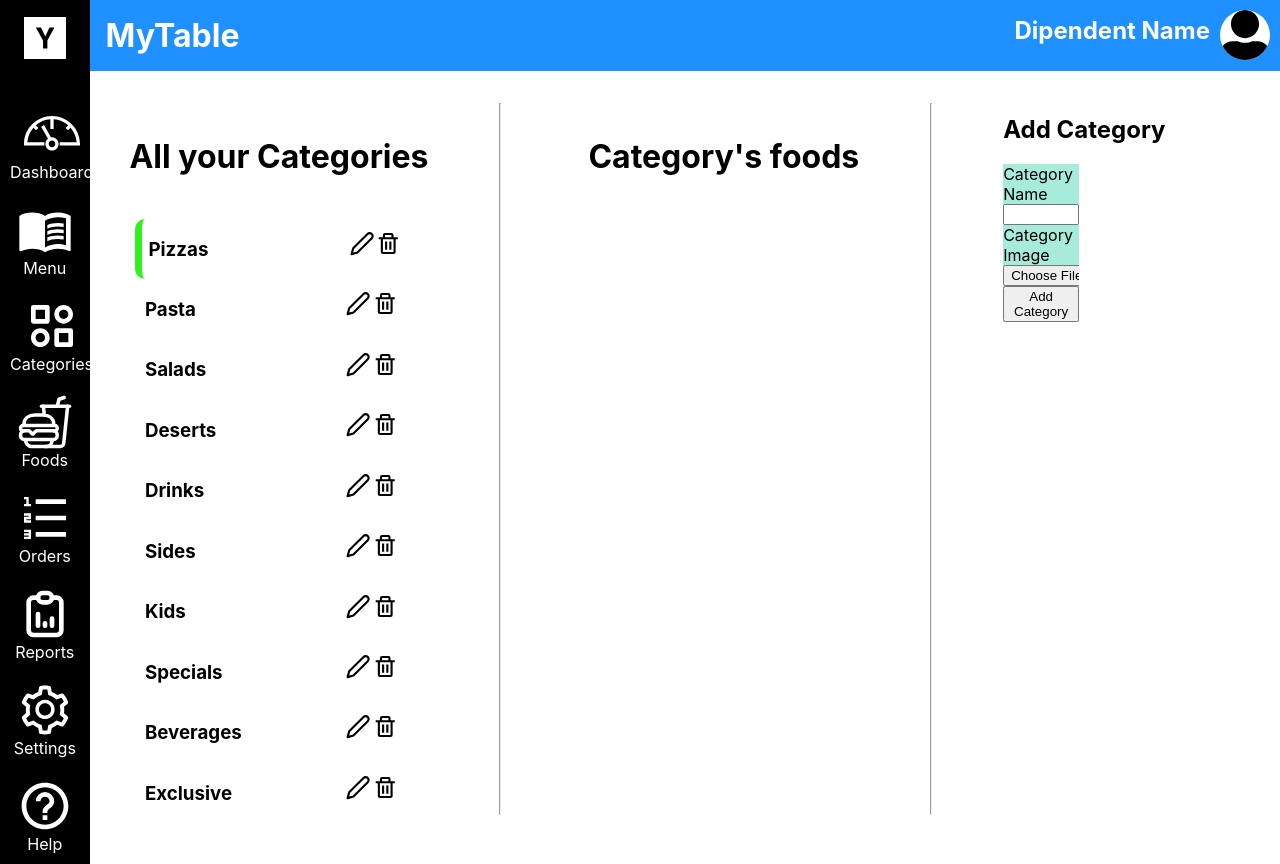
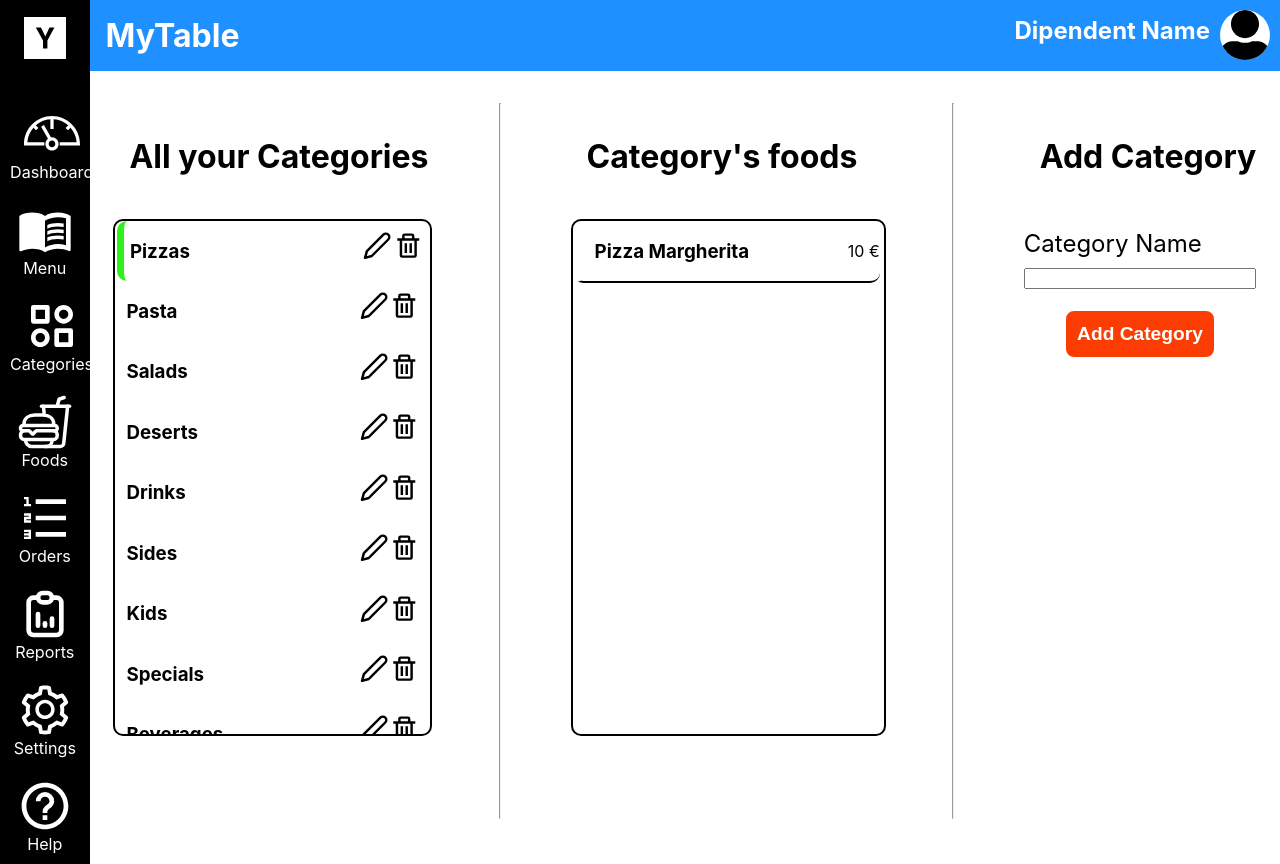
Before and after one commit to MatteoPossamai/MyTable, a React (Create React App) app in the folder dashboard_frontend/: page /dashboard/1 in a window 1280 px wide. Both pictures are taken after a click on the element "Categories". Built offline with nearby package versions, Linux system fonts and the light colour scheme.

Commit message:
added style, and completed the category space

```diff
--- a/dashboard_frontend/src/App.css
+++ b/dashboard_frontend/src/App.css
@@ -162,14 +162,6 @@ p{
   top: 0;
 }
 
-.addCategoryForm{
-  display: flex;
-  flex-direction: column;
-  width: 30%;
-  background-color: var(--acqua);
-  top: 0;
-}
-
 .categories{
   display: flex;
   flex-direction: row;
@@ -187,16 +179,16 @@ p{
 .category{
   display: flex;
   flex-direction: row;
-  width: 80%;
+  width: 93%;
   margin: auto;
   padding: 0 2% 0 2%;
   position: relative;
-  transition: .5s;
   border-radius: 10px;
 }
 
 .category:hover{
-  background-color: var(--blue);
+  background-color: rgba(0, 0, 0, 0.1);
+  cursor: pointer;
 }
 
 .categories aside{
@@ -210,10 +202,6 @@ p{
   right: 0;
 }
 
-.active{
-  border-left: var(--green) 7px solid;
-}
-
 .icon2{
   height: 3rem;
   width: 3rem;
@@ -225,4 +213,101 @@ p{
   fill: var(--orange);
 }
 
+.all-categories{
+  width: 100%;
+  margin: auto;
+  border: 2px var(--black) solid;
+  border-radius: 10px;
+  min-height: 70%;
+  max-height: 70%;
+  overflow-y: auto;
+}
+
+.item{
+  width: 300px;
+  max-width: 300px;
+  border-radius: 10px;
+  padding: 0;
+  margin: 0;
+  border-bottom: 2px solid var(--black);
+  position: relative;
+  border-left: transparent 7px solid;
+}
+
+.active{
+  border-left: var(--green) 7px solid;
+}
+
+.topItem{
+  display: flex;
+  flex-direction: row;
+  align-items: center;
+  margin-left: 15px;
+}
+
+.item:hover{
+  background-color: rgba(0, 0, 0, 0.1);
+  cursor: pointer;
+}
+
+.priceTag{
+  position: absolute;
+  right: 0;
+}
+
+.invisible{
+  display: none;
+}
+
+.it11{
+  padding: 10px;
+  word-wrap: break-word;
+  position: relative;
+  height: fit-content;
+}
+
+.iconize{
+  height: 2rem;
+  width: 2rem;
+  transition: .5s;
+}
+
+.iconize:hover{
+  fill: var(--orange);
+}
+
+.addCategoryForm{
+  display: flex;
+  flex-direction: column;
+  top: 0;
+  min-height: 70%;
+  max-height: 70%;
+}
+
+.labelForm{
+  font-size: 1.5rem;
+  padding: 10px 0;
+}
+
+.submitBTN{
+  margin: 20px auto;
+  height: 50px;
+  width: 65%;
+  color: var(--white);
+  background-color: var(--orange);
+  border: 2px solid var(--white);
+  border-radius: 10px;
+  font-size: 1.2em;
+  font-weight: 600;
+  transition: .5s;
+}
+
+.submitBTN:hover{
+  background-color: var(--blue);
+}
+
+.add-category{
+  margin: 0;
+
+}
 /* End of Main code */
--- a/dashboard_frontend/src/components/categories.tsx
+++ b/dashboard_frontend/src/components/categories.tsx
@@ -3,8 +3,13 @@ import { useState, createContext } from "react";
 
 // Local imports
 import data from "../fake_categories.json";
+import faker from "../faker.json";
 // Components
 import SingleCategory from "./category";
+import ItemDiv from "./item";
+// Types
+import Item from "../types/item";
+import Category from "../types/category";
 
 let categoriesContext = createContext<any>(0);
 
@@ -15,15 +20,19 @@ function Categories(){
 
     // state for the selected category
     const [selectedCategory, setSelectedCategory] = useState(categories.length > 0 ? categories[0].id : null);
+    const [selectedItem, setSelectedItem] = useState<number>(-1);
+
+    let items = faker.products;
+    items = items.filter(item => item.category === selectedCategory);
 
     return (
-        <categoriesContext.Provider value={{selectedCategory, setSelectedCategory}}>
+        <categoriesContext.Provider value={{selectedCategory, setSelectedCategory, selectedItem, setSelectedItem}}>
             <section className="categories">
                 <div className="categories-content">
                     <h1>All your Categories</h1>
                     <div className="all-categories">
                         <div className="categories-list">
-                            {categories.map((category) => (
+                            {categories.map((category: Category) => (
                                 <SingleCategory key={category.id} category={category} />
                             ))}
                         </div>
@@ -35,7 +44,11 @@ function Categories(){
                 <div className="categories-foods">
                     <h1>Category's foods</h1>
                     <div className="all-categories">
-
+                        {
+                            items.map((item: Item) =>{
+                                return <ItemDiv key={item.id} item={item} />
+                            })
+                        }
                     </div>
                 </div>
 
@@ -43,13 +56,11 @@ function Categories(){
                 <hr />
 
                 <div className="add-category">
-                    <h2>Add Category</h2>
+                    <h1>Add Category</h1>
                     <form className="addCategoryForm">
-                        <label htmlFor="category-name">Category Name</label>
+                        <label htmlFor="category-name" className="labelForm">Category Name</label>
                         <input type="text" name="category-name" id="category-name" />
-                        <label htmlFor="category-image">Category Image</label>
-                        <input type="file" name="category-image" id="category-image" />
-                        <button type="submit">Add Category</button>
+                        <button type="submit" className="submitBTN">Add Category</button>
                     </form>
                 </div>
             </section>
--- /dev/null
+++ b/dashboard_frontend/src/components/item.tsx
@@ -0,0 +1,30 @@
+// Global import
+import { useContext } from "react";
+import { FiEdit2 } from "react-icons/fi";
+import { BiTrash } from "react-icons/bi";
+// Local imports
+// Context
+import {categoriesContext} from "./categories";
+// Type
+import Item from "../types/item";
+
+function ItemDiv(props: {item: Item}){
+    const {selectedItem, setSelectedItem} = useContext(categoriesContext);
+    let item = props.item;
+    return (
+        <div className={item.id === selectedItem ? "item active" : "item"} onClick={() => setSelectedItem(item.id)}>
+            <div className="topItem">
+                <h3>{item.name}</h3>
+                <p className="priceTag">{item.price} €</p>
+            </div>
+
+            <div className={item.id === selectedItem ? "it11" : "invisible"}>
+                <p>{item.description}</p>
+                <FiEdit2 className="iconize" />
+                <BiTrash className="iconize" />
+            </div>
+        </div>
+    )
+}
+
+export default ItemDiv;
--- a/dashboard_frontend/src/components/lateral_nav.tsx
+++ b/dashboard_frontend/src/components/lateral_nav.tsx
@@ -20,7 +20,6 @@ function LateralNav(){
 
     let changeCurrentWidget = (widget: number) => {
         setOpenedWidget(widget);
-        console.log(widget);
     }
     return (
         <div className="lateral-nav">
```
